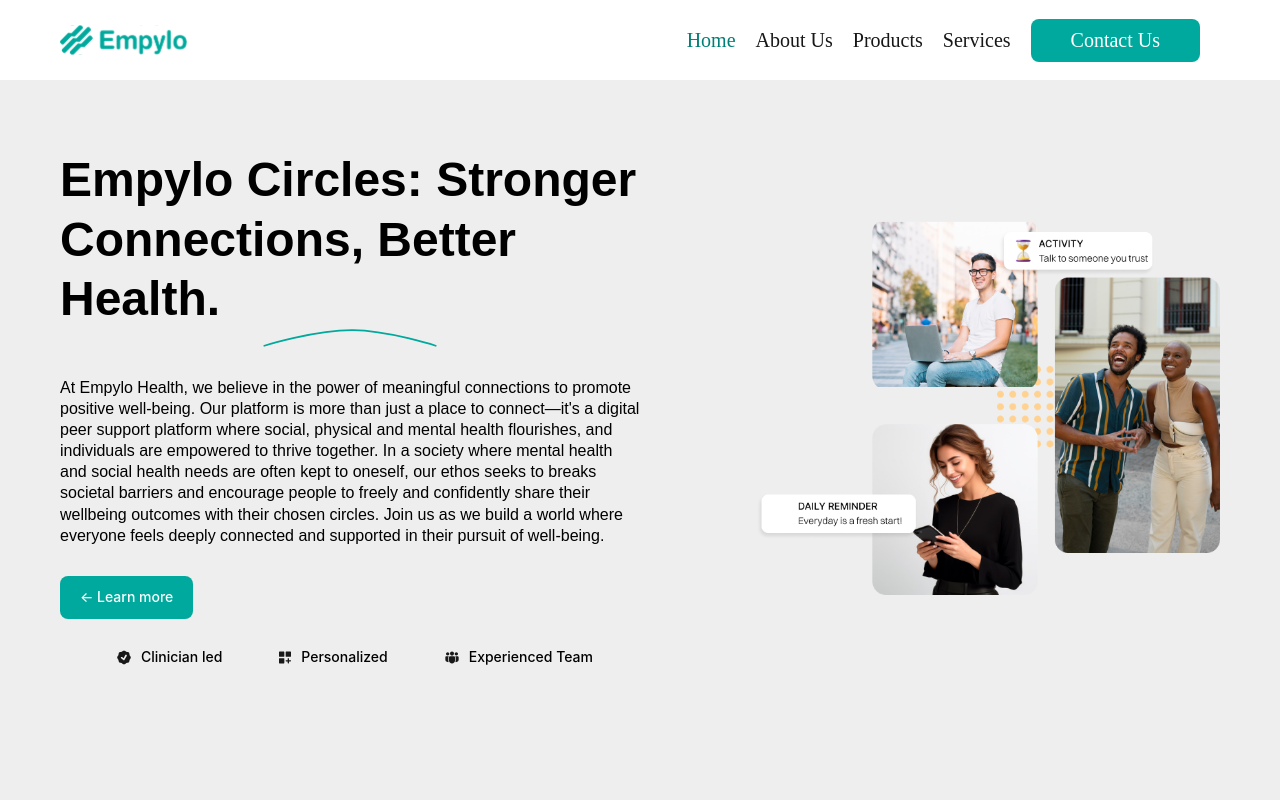
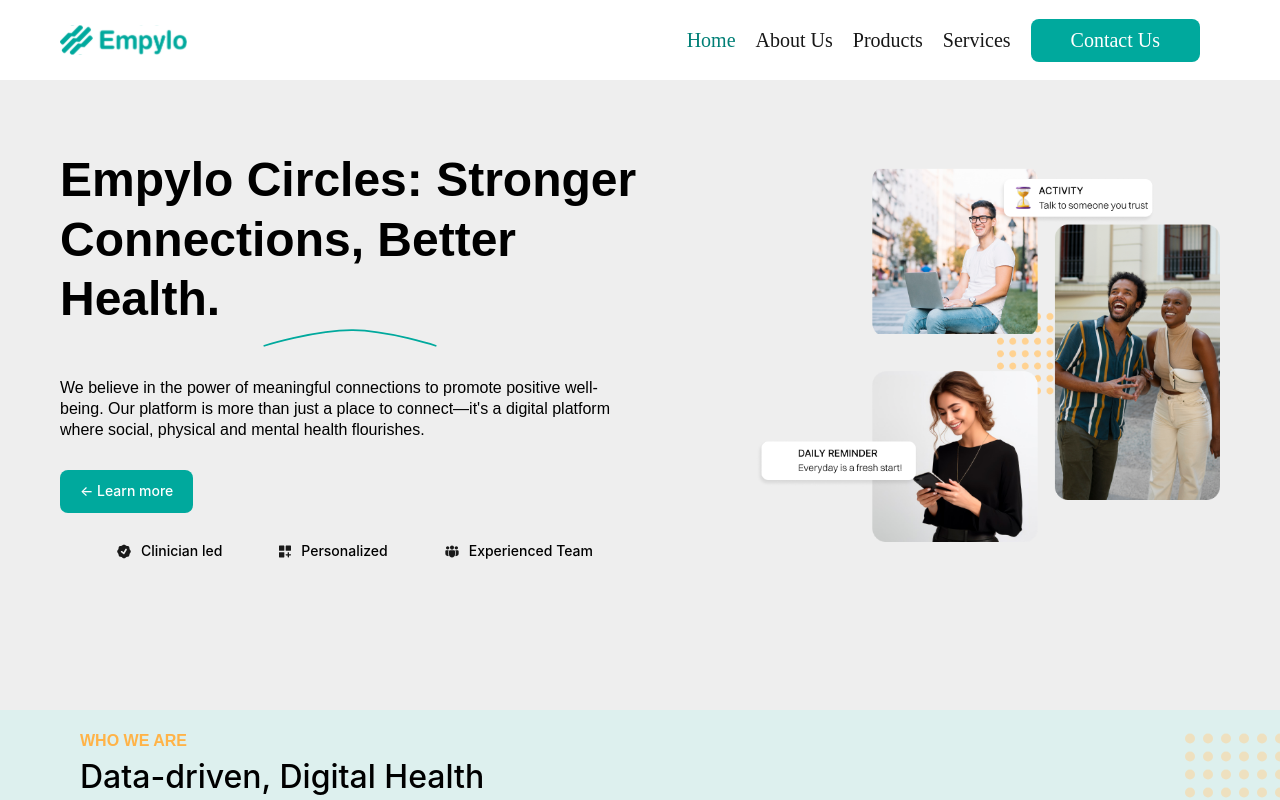
Before and after one commit to Empylo22/empylo-website, a React (Create React App) app: page / in a window 1280 px wide. Shown: the top 800 px of the page. Built offline with nearby package versions, Linux system fonts and the light colour scheme.

Commit message:
Update hero.js

```diff
--- a/src/components/hero/hero.js
+++ b/src/components/hero/hero.js
@@ -35,14 +35,10 @@
                 Empylo Circles: Stronger Connections, Better Health.
                 </h1>
                 <img src={img4} alt='img' className='line'/>
-                <p className='hero-left-text'>At Empylo Health, we believe in the power of meaningful
+                <p className='hero-left-text'>We believe in the power of meaningful
                 connections to promote positive well-being. Our platform is more than just a
-                place to connect—it's a digital peer support platform where social, physical and mental
-                health flourishes, and individuals are empowered to thrive together. In a society where
-                mental health and social health needs are often kept to oneself, our ethos seeks to breaks
-                societal barriers and encourage people to freely and confidently share their wellbeing outcomes
-                with their chosen circles. Join us as we build
-                a world where everyone feels deeply connected and supported in their pursuit of well-being.
+                place to connect—it's a digital platform where social, physical and mental
+                health flourishes.
                 </p>
                 <button className='hero-btn'>
                 <Link
```
